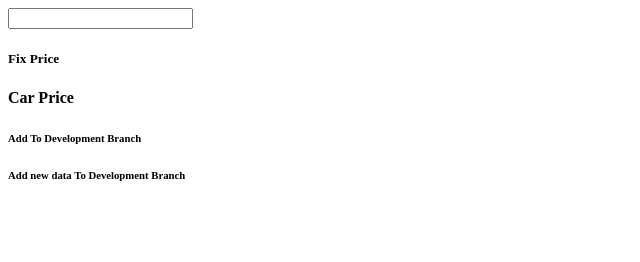
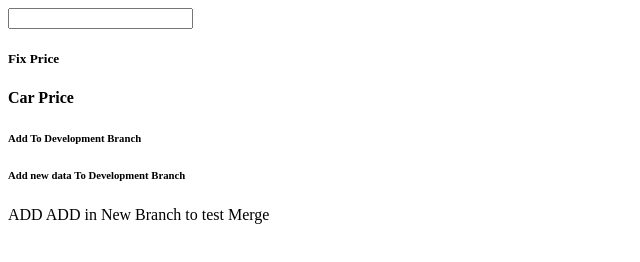
Before and after one commit to Mouaz-Mouaz/Car, a plain HTML site: page index.html in a window 1280 px wide. Shown: the whole page, without its empty margins (0-640 px from the left). Drawn offline with Linux system fonts and the light colour scheme.

Commit message:
Tset Merge

```diff
--- a/index.html
+++ b/index.html
@@ -11,5 +11,6 @@
     <h4>Car Price</h4>
     <h6>Add To Development Branch</h6>
     <h6>Add new data To Development Branch</h6>
+    <label>ADD ADD in New Branch to test Merge</label>
 </body>
 </html>
```
